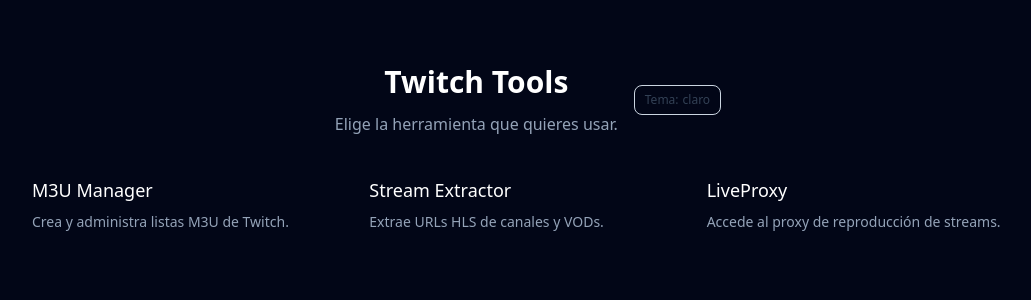
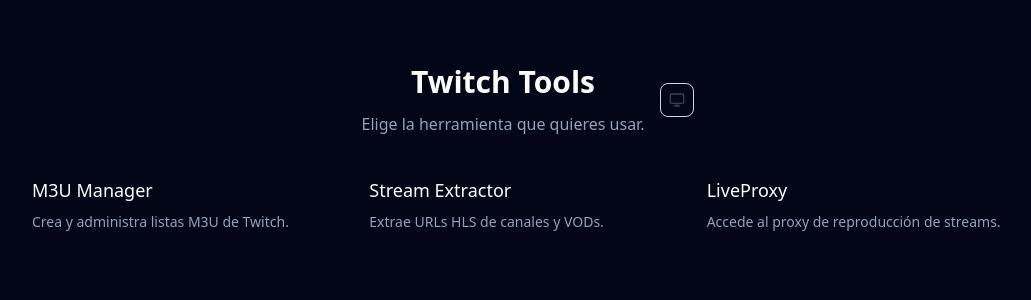
Before and after one commit to leagueofperez/twitch-m3u-manager, a Flask app: template app/templates/landing.html in a window 1280 px wide. Shown: the top 300 px of the page, without its empty margins (112-1143 px from the left). Run offline with Flask 3, Linux system fonts and the light colour scheme; the template is opened without the code that fills it, so the values that code supplies are empty; some libraries are stand-ins or nearby versions.

Commit message:
add auto theme, repace text with icons in theme selector

```diff
--- a/app/static/theme.css
+++ b/app/static/theme.css
@@ -13,7 +13,7 @@ html[data-theme="dark"] {
   gap: 0.25rem;
   border: 1px solid #475569;
   border-radius: 0.5rem;
-  padding: 0.375rem 0.625rem;
+  padding: 0.5rem;
   color: #cbd5e1;
   font-size: 0.75rem;
   line-height: 1rem;
@@ -33,6 +33,25 @@ html[data-theme="dark"] {
   outline-offset: 2px;
 }
 
+.theme-toggle-icon {
+  display: none;
+  align-items: center;
+  justify-content: center;
+}
+
+.theme-toggle-icon svg {
+  display: block;
+  width: 1rem;
+  height: 1rem;
+}
+
+html:not([data-theme-mode]) .theme-toggle-icon[data-theme-icon="auto"],
+html[data-theme-mode="auto"] .theme-toggle-icon[data-theme-icon="auto"],
+html[data-theme-mode="light"] .theme-toggle-icon[data-theme-icon="light"],
+html[data-theme-mode="dark"] .theme-toggle-icon[data-theme-icon="dark"] {
+  display: inline-flex;
+}
+
 html[data-theme="light"] .theme-toggle {
   border-color: #cbd5e1;
   color: #334155;
--- a/app/static/theme.js
+++ b/app/static/theme.js
@@ -1,51 +1,78 @@
 (() => {
   const storageKey = 'twitch-tools-theme';
+  const modes = ['auto', 'light', 'dark'];
+  const labels = { auto: 'auto', light: 'claro', dark: 'oscuro' };
   const root = document.documentElement;
   const media = window.matchMedia?.('(prefers-color-scheme: dark)');
 
-  function readTheme() {
+  function isMode(value) {
+    return modes.includes(value);
+  }
+
+  function readMode() {
     try {
       const saved = window.localStorage.getItem(storageKey);
-      return saved === 'light' || saved === 'dark' ? saved : null;
+      return isMode(saved) ? saved : 'auto';
     } catch (error) {
       console.warn('No se pudo leer la preferencia del tema.', error);
-      return null;
+      return 'auto';
     }
   }
 
-  function updateTheme(theme) {
+  function saveMode(mode) {
+    try {
+      window.localStorage.setItem(storageKey, mode);
+    } catch (error) {
+      console.warn('No se pudo guardar la preferencia del tema.', error);
+    }
+  }
+
+  function nextMode(mode) {
+    return modes[(modes.indexOf(mode) + 1) % modes.length];
+  }
+
+  function resolvedTheme(mode) {
+    if (mode === 'auto') return media?.matches ? 'dark' : 'light';
+    return mode;
+  }
+
+  function updateTheme(mode) {
+    const theme = resolvedTheme(mode);
     root.dataset.theme = theme;
+    root.dataset.themeMode = mode;
     root.classList.toggle('dark', theme === 'dark');
     root.style.colorScheme = theme;
     document.querySelectorAll('meta[name="theme-color"]').forEach((meta) => {
       meta.content = theme === 'dark' ? '#171322' : '#6441a5';
     });
     document.querySelectorAll('[data-theme-toggle]').forEach((button) => {
-      const label = theme === 'dark' ? 'oscuro' : 'claro';
-      button.setAttribute('aria-pressed', String(theme === 'dark'));
-      button.setAttribute('aria-label', `Cambiar a modo ${theme === 'dark' ? 'claro' : 'oscuro'}`);
-      const text = button.querySelector('[data-theme-label]');
-      if (text) text.textContent = label;
+      const current = labels[mode];
+      const next = labels[nextMode(mode)];
+      button.setAttribute('aria-label', `Tema actual: ${current}. Cambiar a ${next}.`);
+      button.setAttribute(
+        'title',
+        mode === 'auto'
+          ? `Tema actual: auto (sigue el sistema, ${labels[theme]}). Cambiar a ${next}.`
+          : `Tema actual: ${current}. Cambiar a ${next}.`
+      );
     });
   }
 
-  let savedTheme = readTheme();
-  updateTheme(savedTheme || (media?.matches ? 'dark' : 'light'));
+  let mode = readMode();
+  updateTheme(mode);
 
   document.addEventListener('DOMContentLoaded', () => {
-    updateTheme(root.dataset.theme);
+    updateTheme(mode);
   }, { once: true });
 
-  media?.addEventListener('change', (event) => {
-    if (!savedTheme) updateTheme(event.matches ? 'dark' : 'light');
+  media?.addEventListener('change', () => {
+    if (mode === 'auto') updateTheme(mode);
   });
 
   window.addEventListener('storage', (event) => {
     if (event.key !== storageKey) return;
-    savedTheme = event.newValue === 'light' || event.newValue === 'dark'
-      ? event.newValue
-      : null;
-    updateTheme(savedTheme || (media?.matches ? 'dark' : 'light'));
+    mode = isMode(event.newValue) ? event.newValue : 'auto';
+    updateTheme(mode);
   });
 
   document.addEventListener('click', (event) => {
@@ -53,12 +80,8 @@
     const button = event.target.closest('[data-theme-toggle]');
     if (!button) return;
 
-    savedTheme = root.dataset.theme === 'dark' ? 'light' : 'dark';
-    updateTheme(savedTheme);
-    try {
-      window.localStorage.setItem(storageKey, savedTheme);
-    } catch (error) {
-      console.warn('No se pudo guardar la preferencia del tema.', error);
-    }
+    mode = nextMode(mode);
+    updateTheme(mode);
+    saveMode(mode);
   });
 })();
--- a/app/stream_extractor/templates/index.html
+++ b/app/stream_extractor/templates/index.html
@@ -75,7 +75,11 @@
   <div class="w-full max-w-2xl">
     <div class="mb-5 flex flex-wrap items-center justify-between gap-3">
       <a href="/" class="inline-block text-sm text-gray-500 hover:text-twitch dark:text-gray-400">← Twitch Tools</a>
-      <button type="button" class="theme-toggle" data-theme-toggle aria-pressed="false">Tema: <span data-theme-label>claro</span></button>
+      <button type="button" class="theme-toggle" data-theme-toggle aria-label="Tema: auto" title="Tema: auto (sigue el sistema)">
+        <span class="theme-toggle-icon" data-theme-icon="auto" aria-hidden="true"><svg xmlns="http://www.w3.org/2000/svg" viewBox="0 0 24 24" fill="none" stroke="currentColor" stroke-width="2" stroke-linecap="round" stroke-linejoin="round" focusable="false"><rect width="20" height="14" x="2" y="3" rx="2"/><line x1="8" x2="16" y1="21" y2="21"/><line x1="12" x2="12" y1="17" y2="21"/></svg></span>
+        <span class="theme-toggle-icon" data-theme-icon="light" aria-hidden="true"><svg xmlns="http://www.w3.org/2000/svg" viewBox="0 0 24 24" fill="none" stroke="currentColor" stroke-width="2" stroke-linecap="round" stroke-linejoin="round" focusable="false"><circle cx="12" cy="12" r="4"/><path d="M12 2v2"/><path d="M12 20v2"/><path d="m4.93 4.93 1.41 1.41"/><path d="m17.66 17.66 1.41 1.41"/><path d="M2 12h2"/><path d="M20 12h2"/><path d="m6.34 17.66-1.41 1.41"/><path d="m19.07 4.93-1.41 1.41"/></svg></span>
+        <span class="theme-toggle-icon" data-theme-icon="dark" aria-hidden="true"><svg xmlns="http://www.w3.org/2000/svg" viewBox="0 0 24 24" fill="none" stroke="currentColor" stroke-width="2" stroke-linecap="round" stroke-linejoin="round" focusable="false"><path d="M12 3a6 6 0 0 0 9 9 9 9 0 1 1-9-9Z"/></svg></span>
+      </button>
     </div>
     <h1 class="text-3xl font-bold text-center text-twitch mb-2">
       Twitch Stream Extractor
--- a/app/templates/base.html
+++ b/app/templates/base.html
@@ -95,7 +95,11 @@
         <a href="/docs" class="rounded-lg px-2 py-1.5 text-slate-400 hover:text-white sm:px-3">API</a>
         <span title="{{ 'Clave privada: control total. No la compartas.' if api_key_kind == 'private' else 'Clave publica: solo lectura. Se puede compartir.' }}" class="rounded-full px-2.5 py-1 text-xs font-medium {{ 'bg-brand-500/15 text-brand-300' if api_key_kind == 'private' else 'bg-slate-800 text-slate-300' }}">{{ 'Control total' if api_key_kind == 'private' else 'Solo lectura' }}</span>
         {% endif %}
-        <button type="button" class="theme-toggle" data-theme-toggle aria-pressed="false">Tema: <span data-theme-label>claro</span></button>
+        <button type="button" class="theme-toggle" data-theme-toggle aria-label="Tema: auto" title="Tema: auto (sigue el sistema)">
+          <span class="theme-toggle-icon" data-theme-icon="auto" aria-hidden="true"><svg xmlns="http://www.w3.org/2000/svg" viewBox="0 0 24 24" fill="none" stroke="currentColor" stroke-width="2" stroke-linecap="round" stroke-linejoin="round" focusable="false"><rect width="20" height="14" x="2" y="3" rx="2"/><line x1="8" x2="16" y1="21" y2="21"/><line x1="12" x2="12" y1="17" y2="21"/></svg></span>
+          <span class="theme-toggle-icon" data-theme-icon="light" aria-hidden="true"><svg xmlns="http://www.w3.org/2000/svg" viewBox="0 0 24 24" fill="none" stroke="currentColor" stroke-width="2" stroke-linecap="round" stroke-linejoin="round" focusable="false"><circle cx="12" cy="12" r="4"/><path d="M12 2v2"/><path d="M12 20v2"/><path d="m4.93 4.93 1.41 1.41"/><path d="m17.66 17.66 1.41 1.41"/><path d="M2 12h2"/><path d="M20 12h2"/><path d="m6.34 17.66-1.41 1.41"/><path d="m19.07 4.93-1.41 1.41"/></svg></span>
+          <span class="theme-toggle-icon" data-theme-icon="dark" aria-hidden="true"><svg xmlns="http://www.w3.org/2000/svg" viewBox="0 0 24 24" fill="none" stroke="currentColor" stroke-width="2" stroke-linecap="round" stroke-linejoin="round" focusable="false"><path d="M12 3a6 6 0 0 0 9 9 9 9 0 1 1-9-9Z"/></svg></span>
+        </button>
         {% if api_key_kind %}
         <button type="button" class="rounded-lg px-2 py-1.5 text-slate-400 hover:text-white sm:px-3" data-action="logout">Salir</button>
         {% endif %}
--- a/app/templates/landing.html
+++ b/app/templates/landing.html
@@ -27,7 +27,11 @@
         <h1 class="text-3xl font-semibold text-white">Twitch Tools</h1>
         <p class="mt-3 text-slate-400">Elige la herramienta que quieres usar.</p>
       </div>
-      <button type="button" class="theme-toggle" data-theme-toggle aria-pressed="false">Tema: <span data-theme-label>claro</span></button>
+      <button type="button" class="theme-toggle" data-theme-toggle aria-label="Tema: auto" title="Tema: auto (sigue el sistema)">
+        <span class="theme-toggle-icon" data-theme-icon="auto" aria-hidden="true"><svg xmlns="http://www.w3.org/2000/svg" viewBox="0 0 24 24" fill="none" stroke="currentColor" stroke-width="2" stroke-linecap="round" stroke-linejoin="round" focusable="false"><rect width="20" height="14" x="2" y="3" rx="2"/><line x1="8" x2="16" y1="21" y2="21"/><line x1="12" x2="12" y1="17" y2="21"/></svg></span>
+        <span class="theme-toggle-icon" data-theme-icon="light" aria-hidden="true"><svg xmlns="http://www.w3.org/2000/svg" viewBox="0 0 24 24" fill="none" stroke="currentColor" stroke-width="2" stroke-linecap="round" stroke-linejoin="round" focusable="false"><circle cx="12" cy="12" r="4"/><path d="M12 2v2"/><path d="M12 20v2"/><path d="m4.93 4.93 1.41 1.41"/><path d="m17.66 17.66 1.41 1.41"/><path d="M2 12h2"/><path d="M20 12h2"/><path d="m6.34 17.66-1.41 1.41"/><path d="m19.07 4.93-1.41 1.41"/></svg></span>
+        <span class="theme-toggle-icon" data-theme-icon="dark" aria-hidden="true"><svg xmlns="http://www.w3.org/2000/svg" viewBox="0 0 24 24" fill="none" stroke="currentColor" stroke-width="2" stroke-linecap="round" stroke-linejoin="round" focusable="false"><path d="M12 3a6 6 0 0 0 9 9 9 9 0 1 1-9-9Z"/></svg></span>
+      </button>
     </header>
     <div class="grid gap-5 md:grid-cols-3">
       <a href="/manager" class="tool-card">
```
Also changed, not shown: tests/test_static_assets.py (+8 -0 lines).
